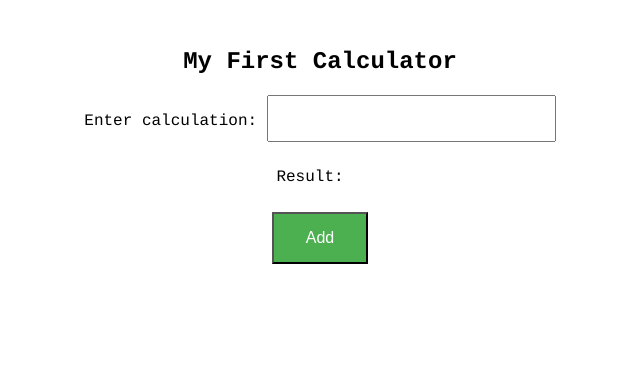
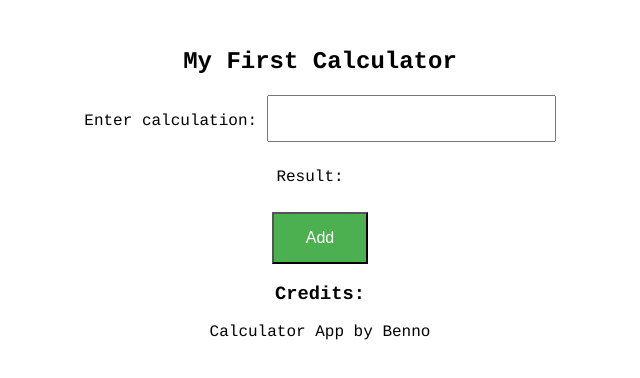
Before and after one commit to BennoCrafter/MathemaLex, a plain HTML site: page index.html in a window 1280 px wide. Shown: the whole page, without its empty margins (320-960 px from the left). Drawn offline with Linux system fonts and the light colour scheme.

Commit message:
Update index.html

```diff
--- a/index.html
+++ b/index.html
@@ -2,6 +2,7 @@
 <html>
 <head>
     <link rel="stylesheet" type="text/css" href="style.css">
+    <title>Calculator App</title>
 </head>
 <body>
 
@@ -11,8 +12,13 @@
 <p>Result: <span id="result"></span></p>
 <button onclick="calculate()" id="add-button">Add</button>
 
+<!-- Credits Section -->
+<div id="credits-section">
+    <h3>Credits:</h3>
+    <p>Calculator App by Benno</p>
+</div>
+
 <script src="calculate.js"></script>
 
 </body>
-
 </html>
```
